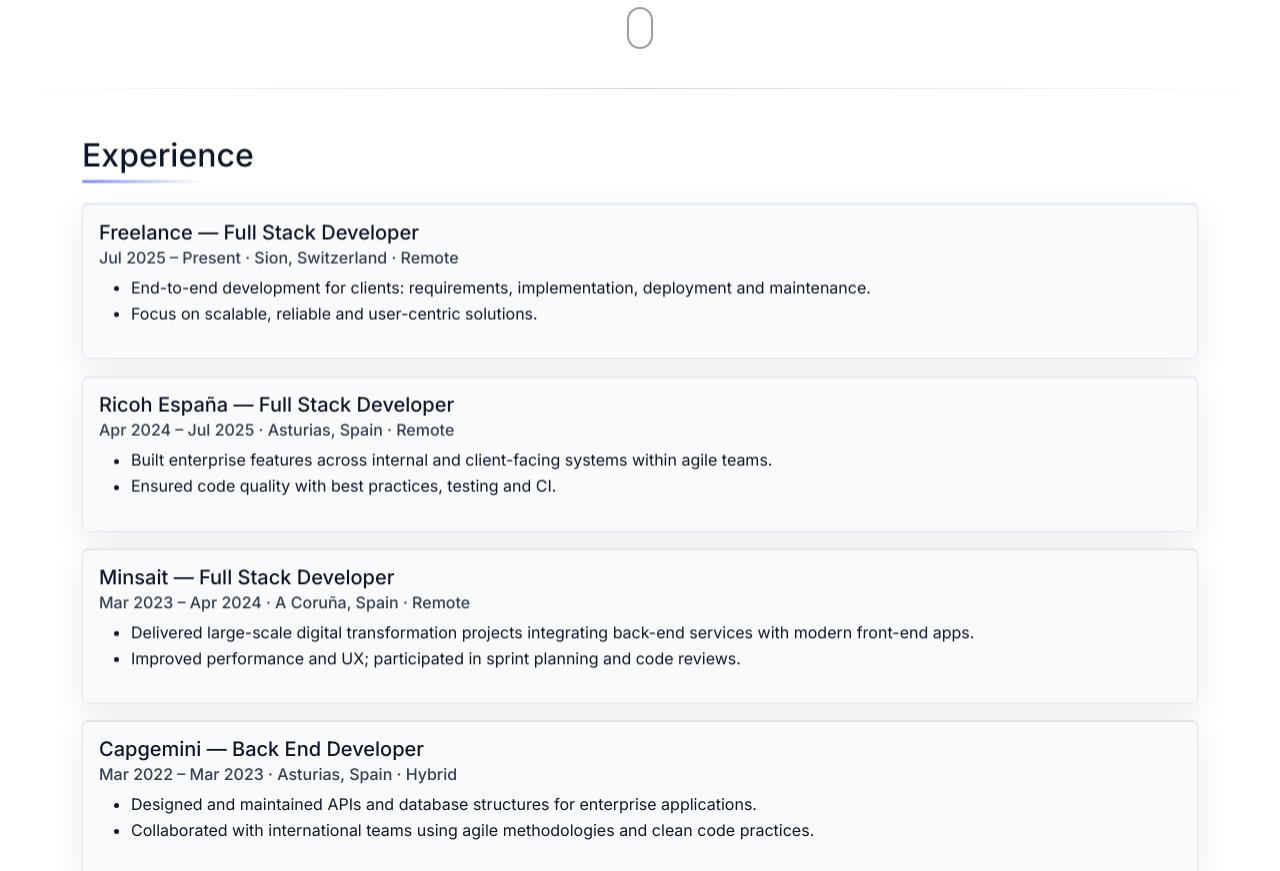
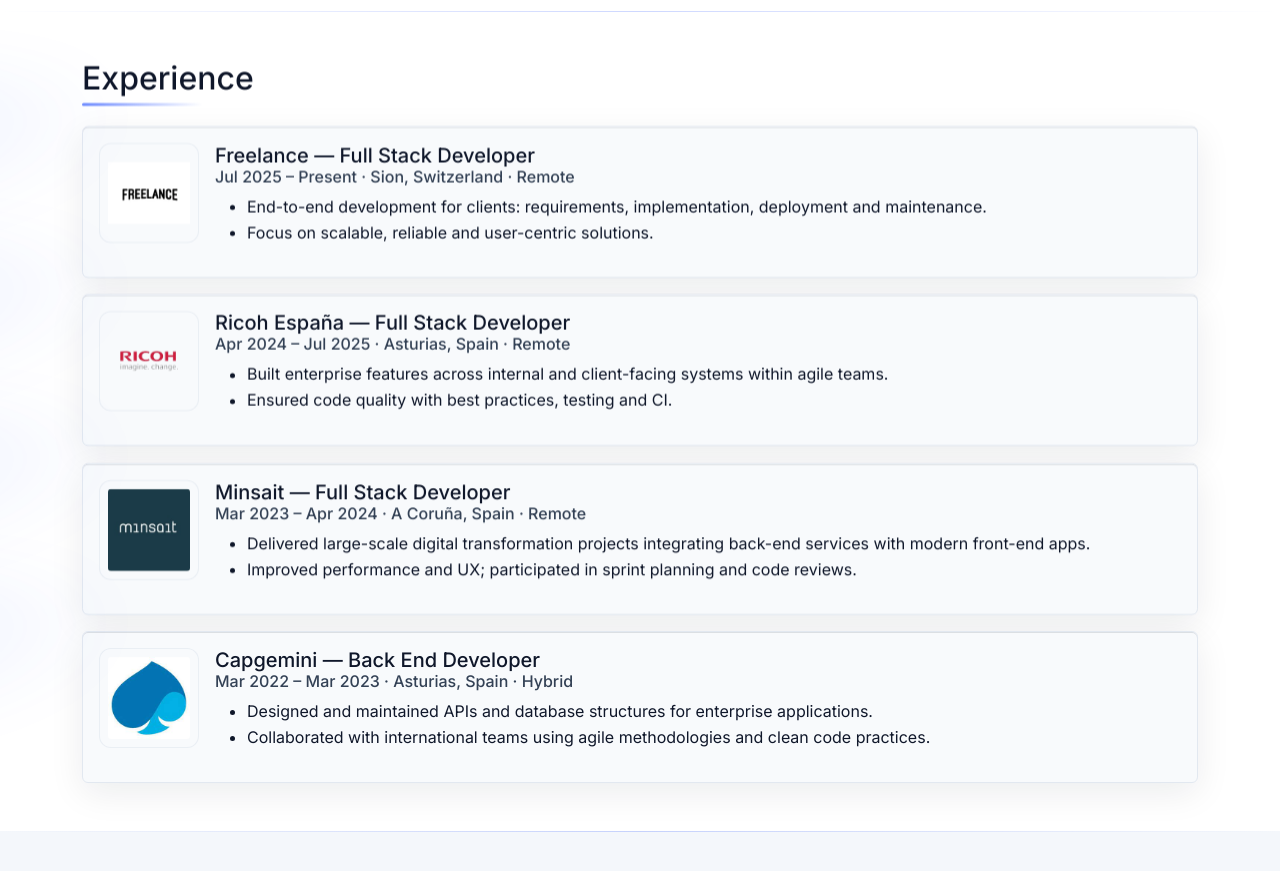
Before and after one commit to ibiensedev/portfolio-website, a plain HTML site: page index.html in a window 1280 px wide. Shown: the part 480-1351 px from the top of the page. Drawn offline with nearby package versions, Linux system fonts and the light colour scheme.

Commit message:
add logos experience and education

```diff
--- a/i18n.js
+++ b/i18n.js
@@ -10,11 +10,10 @@ document.getElementById('year').textContent = new Date().getFullYear();
 const translations = {
   en: {
     // Meta
-    "meta.title": "Marcos Fernandez Sanchez — Full Stack Developer",
+    "meta.title": "Marcos Fernandez Sanchez | Full Stack Developer",
     "meta.description": "Full Stack Developer | Java, Spring Boot, React, JavaScript, SQL | Building scalable web applications & high-performance solutions.",
     // A11y
     "a11y.skip": "Skip to content",
-    "a11y.scrollToExperience": "Scroll to experience",
     // Nav
     "nav.home": "Home",
     "nav.homeTitle": "Home",
@@ -81,10 +80,9 @@ const translations = {
   },
 
   es: {
-    "meta.title": "Marcos Fernandez Sanchez — Desarrollador Full Stack",
+    "meta.title": "Marcos Fernandez Sanchez | Desarrollador Full Stack",
     "meta.description": "Desarrollador Full Stack | Java, Spring Boot, React, JavaScript, SQL | Desarrollo de aplicaciones web escalables y de alto rendimiento.",
     "a11y.skip": "Saltar al contenido",
-    "a11y.scrollToExperience": "Ir a experiencia",
     "nav.home": "Inicio",
     "nav.homeTitle": "Inicio",
     "nav.homeAria": "Inicio",
@@ -143,10 +141,9 @@ const translations = {
   },
 
   fr: {
-    "meta.title": "Marcos Fernandez Sanchez — Développeur Full Stack",
+    "meta.title": "Marcos Fernandez Sanchez | Développeur Full Stack",
     "meta.description": "Développeur Full Stack | Java, Spring Boot, React, JavaScript, SQL | Création d’applications web évolutives et performantes.",
     "a11y.skip": "Aller au contenu",
-    "a11y.scrollToExperience": "Aller à l’expérience",
     "nav.home": "Accueil",
     "nav.homeTitle": "Accueil",
     "nav.homeAria": "Accueil",
--- a/index.html
+++ b/index.html
@@ -143,8 +143,6 @@
     <p class="hero-sub" data-animate="fade-up" data-i18n="hero.sub">
       I build scalable, reliable and high-performance web applications.
     </p>
-    <a href="#experience" class="scroll-cue" aria-label="Scroll to experience"
-       data-i18n-attrs="aria-label:a11y.scrollToExperience"></a>
   </div>
 </header>
 
@@ -154,8 +152,10 @@
     <h2 class="mb-4 fx-title" data-animate="fade-up" data-i18n="sections.experience">Experience</h2>
 
     <!-- Freelance -->
-    <div class="card mb-3 fx-card" data-animate="fade-left">
-      <div class="card-body">
+    <div class="card mb-3 fx-card gradient-card xp-card" data-animate="fade-left">
+      <div class="card-body d-flex align-items-start">
+        <img class="xp-logo-big" src="img/freelance.png" alt="Freelance">
+        <div class="xp-text">
           <h5 class="card-title" data-i18n="exp.freelance.roleTitle">Freelance — Full Stack Developer</h5>
           <h6 class="card-subtitle text-muted" data-i18n="exp.freelance.subtitle">
             Jul 2025 – Present · Sion, Switzerland · Remote
@@ -166,10 +166,13 @@
           </ul>
         </div>
       </div>
+    </div>
 
     <!-- Ricoh -->
-    <div class="card mb-3 fx-card" data-animate="fade-left" data-delay="60">
-      <div class="card-body">
+    <div class="card mb-3 fx-card gradient-card xp-card" data-animate="fade-left" data-delay="60">
+      <div class="card-body d-flex align-items-start">
+        <img class="xp-logo-big" src="img/ricoh.png" alt="Ricoh">
+        <div class="xp-text">
           <h5 class="card-title" data-i18n="exp.ricoh.roleTitle">Ricoh España — Full Stack Developer</h5>
           <h6 class="card-subtitle text-muted" data-i18n="exp.ricoh.subtitle">
             Apr 2024 – Jul 2025 · Asturias, Spain · Remote
@@ -180,10 +183,13 @@
           </ul>
         </div>
       </div>
+    </div>
 
     <!-- Minsait -->
-    <div class="card mb-3 fx-card" data-animate="fade-left" data-delay="120">
-      <div class="card-body">
+    <div class="card mb-3 fx-card gradient-card xp-card" data-animate="fade-left" data-delay="120">
+      <div class="card-body d-flex align-items-start">
+        <img class="xp-logo-big" src="img/minsait.jpg" alt="Minsait">
+        <div class="xp-text">
           <h5 class="card-title" data-i18n="exp.minsait.roleTitle">Minsait — Full Stack Developer</h5>
           <h6 class="card-subtitle text-muted" data-i18n="exp.minsait.subtitle">
             Mar 2023 – Apr 2024 · A Coruña, Spain · Remote
@@ -194,10 +200,13 @@
           </ul>
         </div>
       </div>
+    </div>
 
     <!-- Capgemini -->
-    <div class="card fx-card" data-animate="fade-left" data-delay="180">
-      <div class="card-body">
+    <div class="card fx-card gradient-card xp-card" data-animate="fade-left" data-delay="180">
+      <div class="card-body d-flex align-items-start">
+        <img class="xp-logo-big" src="img/capgemini.jpg" alt="Capgemini">
+        <div class="xp-text">
           <h5 class="card-title" data-i18n="exp.cap.roleTitle">Capgemini — Back End Developer</h5>
           <h6 class="card-subtitle text-muted" data-i18n="exp.cap.subtitle">
             Mar 2022 – Mar 2023 · Asturias, Spain · Hybrid
@@ -206,6 +215,7 @@
             <li data-i18n="exp.cap.1">Designed and maintained APIs and database structures for enterprise applications.</li>
             <li data-i18n="exp.cap.2">Collaborated with international teams using agile methodologies and clean code practices.</li>
           </ul>
+        </div>
       </div>
     </div>
   </div>
@@ -319,18 +329,52 @@
   <div class="container">
     <h2 class="mb-4 fx-title" data-animate="fade-up" data-i18n="sections.education">Education</h2>
     <div class="fx-timeline">
-      <div class="card mb-3 fx-card" data-animate="fade-left">
-        <div class="card-body">
-          <h5 class="card-title">CIFP La Laboral</h5>
-          <p class="card-text" data-i18n="edu.cifp">Higher Level Training Cycle — Web Application Development (Sep 2023 – Jun 2025)</p>
+
+      <!-- CIFP La Laboral -->
+      <div class="card mb-3 fx-card text-light"
+           data-animate="fade-left"
+           style="background: linear-gradient(135deg, #0d6efd, #6610f2);">
+        <div class="card-body d-flex align-items-center">
+          <!-- Logo -->
+          <div class="me-3 flex-shrink-0 text-center" style="min-width:80px;">
+            <img src="img/laboral.png"
+                 alt="CIFP La Laboral Logo"
+                 width="64" height="64"
+                 class="img-fluid rounded">
+          </div>
+          <!-- Content -->
+          <div>
+            <h5 class="card-title mb-1">CIFP La Laboral</h5>
+            <p class="card-text mb-0" data-i18n="edu.cifp">
+              Higher Level Training Cycle — Web Application Development (Sep 2023 – Jun 2025)
+            </p>
           </div>
         </div>
-      <div class="card fx-card" data-animate="fade-left" data-delay="80">
-        <div class="card-body">
-          <h5 class="card-title">IES Monte Naranco</h5>
-          <p class="card-text" data-i18n="edu.ies">Higher Level Training Cycle — Multiplatform Application Development (Sep 2020 – Jun 2022)</p>
+      </div>
+
+      <!-- IES Monte Naranco -->
+      <div class="card fx-card text-light"
+           data-animate="fade-left"
+           data-delay="80"
+           style="background: linear-gradient(135deg, #20c997, #0dcaf0);">
+        <div class="card-body d-flex align-items-center">
+          <!-- Logo -->
+          <div class="me-3 flex-shrink-0 text-center" style="min-width:80px;">
+            <img src="img/naranco.png"
+                 alt="IES Monte Naranco Logo"
+                 width="64" height="64"
+                 class="img-fluid rounded">
+          </div>
+          <!-- Content -->
+          <div>
+            <h5 class="card-title mb-1">IES Monte Naranco</h5>
+            <p class="card-text mb-0" data-i18n="edu.ies">
+              Higher Level Training Cycle — Multiplatform Application Development (Sep 2020 – Jun 2022)
+            </p>
           </div>
         </div>
+      </div>
+
     </div>
   </div>
 </section>
--- a/styles.css
+++ b/styles.css
@@ -527,32 +527,6 @@ body {
   to { opacity: 1; transform: translateY(0); }
 }
 
-/* Scroll cue (always visible on both themes) */
-.scroll-cue {
-  position: relative;
-  display: inline-flex;
-  width: 26px; height: 42px;
-  margin-top: 28px;
-  border: 2px solid color-mix(in oklab, var(--bs-body-color) 65%, transparent);
-  border-radius: 999px;
-  opacity: .65;
-}
-.scroll-cue::after {
-  content: "";
-  position: absolute;
-  left: 50%; top: 8px;
-  width: 4px; height: 8px;
-  margin-left: -2px;
-  border-radius: 2px;
-  background: var(--bs-body-color);
-  animation: cue 1.3s ease-in-out infinite;
-}
-@keyframes cue {
-  0%   { transform: translateY(0);   opacity: 1; }
-  70%  { transform: translateY(12px); opacity: 0; }
-  100% { transform: translateY(0);   opacity: 0; }
-}
-
 /* Small polish: hero text weight/tightness */
 .hero-title { letter-spacing: -0.02em; }
 .hero-lead  { letter-spacing: -0.01em; }
@@ -603,6 +577,52 @@ body {
   opacity: 0; transition: opacity .25s ease; z-index: -1;
 }
 .fx-border-glow:hover::after { opacity: .7; }
+
+/* Large company logos in Experience */
+.xp-card .card-body {
+  display: flex;
+  gap: 1rem;
+}
+
+.xp-logo-big {
+  width: 100px;
+  height: 100px;
+  flex-shrink: 0;
+  object-fit: contain;
+  border-radius: 12px;
+  background: var(--card);
+  border: 1px solid color-mix(in oklab, var(--bs-border-color) 60%, transparent);
+  padding: 8px;
+}
+
+/* Gradient style same as Projects */
+.gradient-card {
+  background: linear-gradient(135deg, rgba(0,123,255,0.15), rgba(108,117,125,0.1));
+  border: 1px solid rgba(255,255,255,0.1);
+}
+
+.gradient-card::before{
+  content:"";
+  position:absolute;
+  inset: -40% 55% auto -40%;
+  height: 220%;
+  background:
+    radial-gradient(55% 55% at 15% 15%,
+      color-mix(in oklab, var(--bs-primary) 34%, transparent) 0%,
+      transparent 68%);
+  filter: blur(30px) saturate(120%);
+  pointer-events: none;
+  opacity: .55;
+}
+[data-theme="light"] .gradient-card::before{ opacity: .35; }
+
+/* align title nicely with logo */
+.xp-card .card-title{
+  display: flex;
+  align-items: center;
+  gap: .5rem;
+  margin-bottom: .25rem;
+}
 
 /* ==============================
    SKILLS chips
```
Also changed, not shown: img/capgemini.jpg (added), img/freelance.png (added), img/laboral.png (added), img/minsait.jpg (added), img/naranco.png (added), img/ricoh.png (added). Lines whose indentation alone changed are shown as unchanged.
